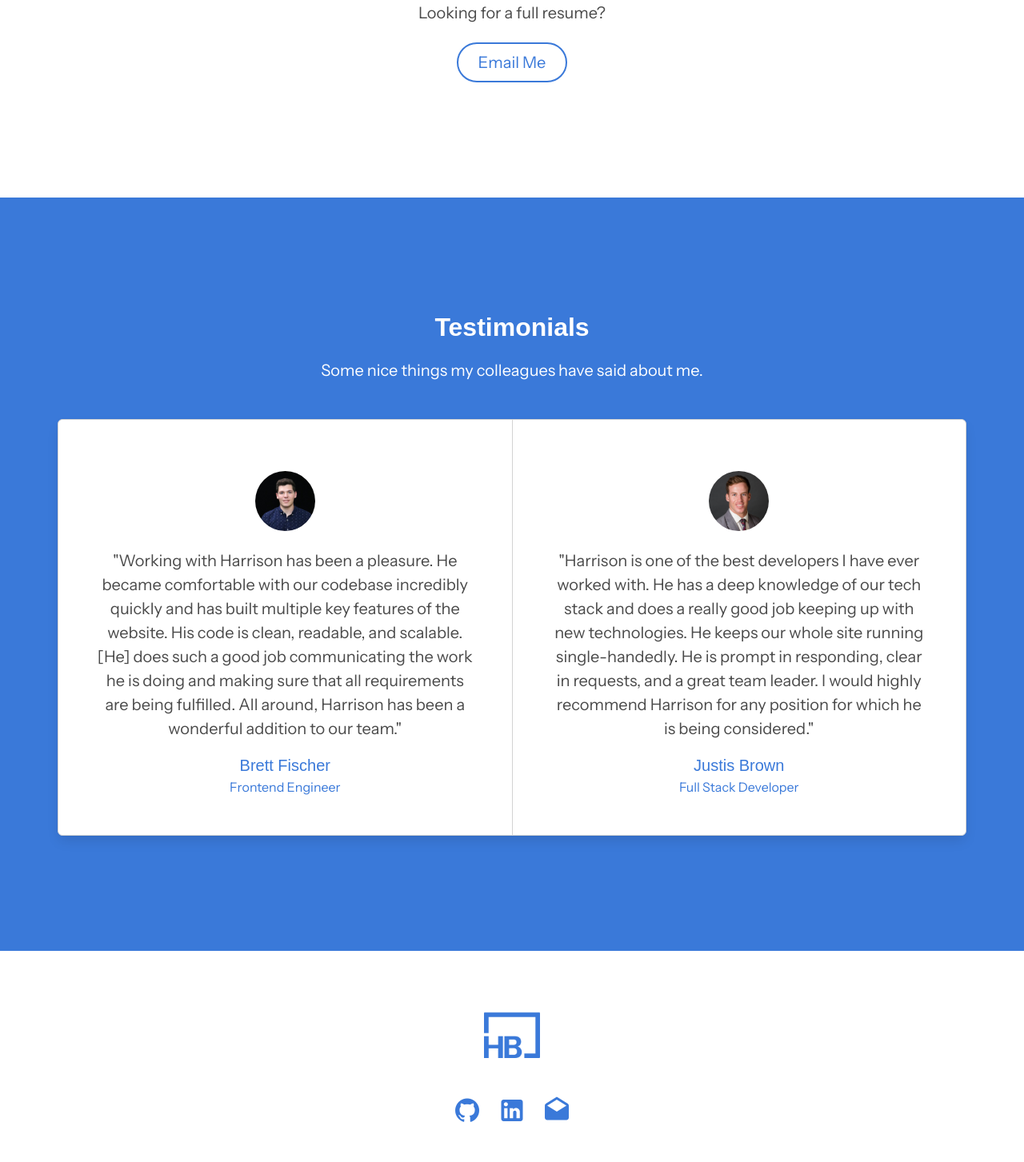
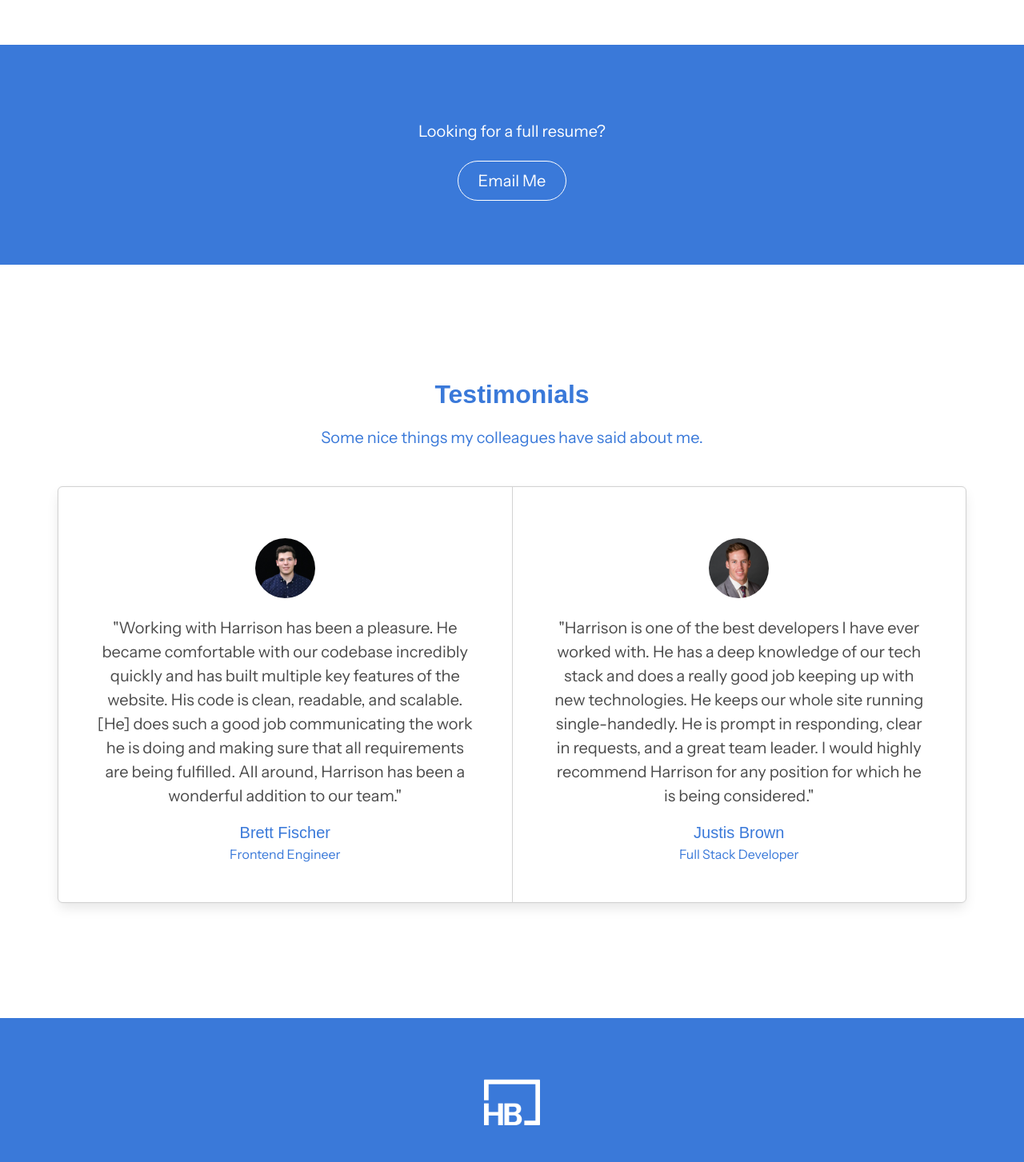
Before and after one commit to hbludworth/portfolio, a Vue app: page / in a window 1280 px wide. Shown: the part 4659-6112 px from the top of the page at 80% size. Built offline with nearby package versions, Linux system fonts and the light colour scheme; a web font is replaced by a local one.

Commit message:
updated footer colors

```diff
--- a/src/assets/main.scss
+++ b/src/assets/main.scss
@@ -141,11 +141,8 @@ $navbar-item-img-max-height: 4.5rem;
 
 .experience-columns {
   margin-top: 3rem;
-  padding-bottom: 2rem;
 }
 
-.say-hi-btn {
-  @include mobile {
-    display: none;
-  }
+.resume-box {
+  padding-bottom: 5rem;
 }
--- a/src/views/HomeView.vue
+++ b/src/views/HomeView.vue
@@ -134,11 +134,16 @@
           />
         </div>
       </div>
-      <h2 class="subtitle is-size-5-tablet mt-6">Looking for a full resume?</h2>
+    </div>
+  </section>
+
+  <section class="section has-text-centered has-background-primary resume-box">
+    <div class="container">
+      <h2 class="subtitle is-size-5-tablet mt-6 has-text-white">Looking for a full resume?</h2>
       <div class="level">
         <div class="level-item has-text-centered">
           <a
-            class="button is-primary is-outlined is-rounded msg-btn is-medium"
+            class="button is-white is-outlined is-rounded is-medium"
             href="mailto:dev@harrisonbludworth.com"
             >Email Me</a
           >
@@ -147,12 +152,12 @@
     </div>
   </section>
 
-  <section class="section has-text-centered testimonials is-medium has-background-primary">
+  <section class="section has-text-centered testimonials is-medium has-background-white">
     <div class="container">
-      <h1 class="title is-spaced is-size-3-desktop is-size-4-mobile has-text-white title-font">
+      <h1 class="title is-spaced is-size-3-desktop is-size-4-mobile has-text-primary title-font">
         Testimonials
       </h1>
-      <h2 class="subtitle is-size-5-desktop has-text-weight-normal has-text-white mb-6">
+      <h2 class="subtitle is-size-5-desktop has-text-weight-normal has-text-primary mb-6">
         Some nice things my colleagues have said about me.
       </h2>
       <div class="box">
@@ -170,31 +175,31 @@
     </div>
   </section>
 
-  <footer class="footer has-background-white has-text-primary has-text-centered">
+  <footer class="footer has-background-primary has-text-white has-text-centered">
     <div class="container">
       <div class="columns">
         <div class="column">
-          <img src="@/assets/logo.png" class="mt-4 logo-footer" />
+          <img src="@/assets/logo-white.png" class="mt-4 logo-footer" />
           <p class="mt-6">
             <span class="icon mx-4">
               <a
                 href="https://github.com/hbludworth"
                 target="_blank"
-                class="mdi mdi-github mdi-36px has-text-primary"
+                class="mdi mdi-github mdi-36px has-text-white"
               ></a>
             </span>
             <span class="icon mx-4">
               <a
                 href="https://www.linkedin.com/in/hbludworth/"
                 target="_blank"
-                class="mdi mdi-linkedin mdi-36px has-text-primary"
+                class="mdi mdi-linkedin mdi-36px has-text-white"
               ></a>
             </span>
             <span class="icon mx-4">
               <a
                 href="mailto:dev@harrisonbludworth.com"
                 target="_blank"
-                class="mdi mdi-email-open mdi-36px has-text-primary"
+                class="mdi mdi-email-open mdi-36px has-text-white"
               ></a>
             </span>
           </p>
@@ -204,7 +209,7 @@
           <a
             href="https://github.com/hbludworth/portfolio"
             target="_blank"
-            class="mt-1 is-size-7 has-text-primary is-underlined"
+            class="mt-1 is-size-7 has-text-white is-underlined"
             >Source</a
           >
         </div>
```
